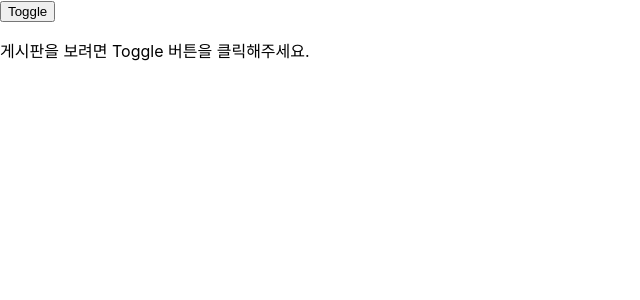
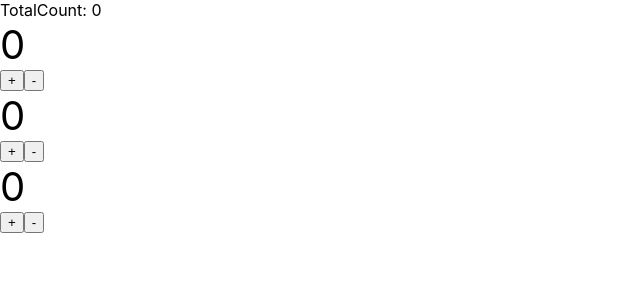
Before and after one commit to narlo23/SW_Academy_React, a React (Create React App) app in the folder project1/: page / in a window 1280 px wide. Shown: the top 300 px of the page, without its empty margins (0-640 px from the left). Built offline with nearby package versions, Linux system fonts and the light colour scheme.

Commit message:
Counter component 구현

```diff
--- a/project1/src/App.js
+++ b/project1/src/App.js
@@ -1,43 +1,35 @@
 import { useState } from "react";
-import Board from "./Components/Board";
+import Counter from "./Components/Counter";
 function App() {
-  const [visible, setVisible] = useState(false);
-
-  const articles = [
-    {
-      id: 1,
-      title: "안녕",
-      author: "narlo",
-    },
-    {
-      id: 2,
-      title: "ㅎㅇ",
-      author: "narlo",
-    },
-    {
-      id: 3,
-      title: "hi",
-      author: "narlo",
-    },
-    {
-      id: 4,
-      title: "hello",
-      author: "narlo",
-    },
-  ];
+  const [totalCount, setTotalCount] = useState(0);
   return (
     <div>
-      <button onClick={() => setVisible(!visible)}>Toggle</button>
-      {visible ? (
-        <h1>논리곱 연산자를 통해 쉽게 JSX 렌더링 여부를 결정할 수 있습니다.</h1>
-      ) : null}
-      {visible ? (
-        <Board articles={articles} />
-      ) : (
-        <p>게시판을 보려면 Toggle 버튼을 클릭해주세요.</p>
-      )}
+      TotalCount: {totalCount}
+      <Counter
+        onIncrease={(count) => {
+          setTotalCount(totalCount + 1);
+        }}
+        onDecrease={(count) => {
+          setTotalCount(totalCount - 1);
+        }}
+      />
+      <Counter
+        onIncrease={(count) => {
+          setTotalCount(totalCount + 1);
+        }}
+        onDecrease={(count) => {
+          setTotalCount(totalCount - 1);
+        }}
+      />
+      <Counter
+        onIncrease={(count) => {
+          setTotalCount(totalCount + 1);
+        }}
+        onDecrease={(count) => {
+          setTotalCount(totalCount - 1);
+        }}
+      />
     </div>
   );
 }
-
 export default App;
--- /dev/null
+++ b/project1/src/Components/Counter/index.js
@@ -0,0 +1,34 @@
+import { useState } from "react";
+import PropTypes from "prop-types";
+function Counter({ onIncrease, onDecrease }) {
+  const [count, setCount] = useState(0);
+
+  const handleIncrease = () => {
+    setCount(count + 1);
+    if (onIncrease) {
+      onIncrease(count + 1);
+    }
+  };
+
+  const handleDecrease = () => {
+    setCount(count - 1);
+    if (onDecrease) {
+      onDecrease(count - 1);
+    }
+  };
+  return (
+    <div>
+      <span style={{ fontSize: 40 }}> {count}</span>
+      <br />
+      <button onClick={handleIncrease}>+</button>
+      <button onClick={handleDecrease}>-</button>
+    </div>
+  );
+}
+
+Counter.propTypes = {
+  onIncrease: PropTypes.func,
+  onDecrease: PropTypes.func,
+};
+
+export default Counter;
```
